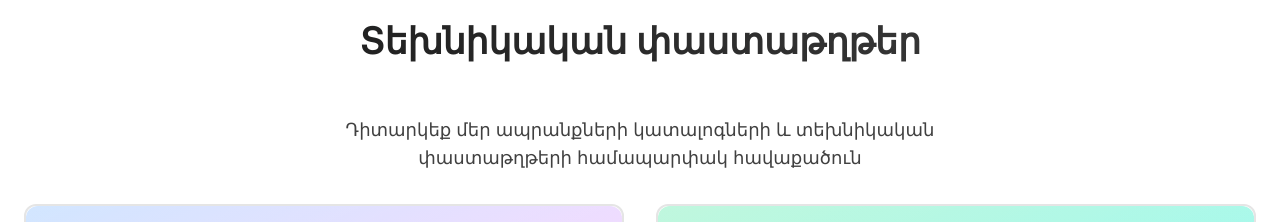
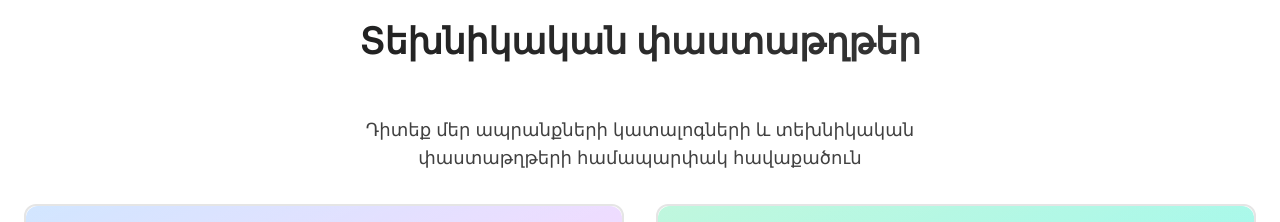
Before and after one commit to levonstepan/VerinLegno.am, a Next.js app: page /arm in a window 1280 px wide. Shown: the part 1611-1833 px from the top of the page. Built offline with nearby package versions, Linux system fonts and the light colour scheme.

Commit message:
Update Armenian Technical Documents description text

```diff
--- a/app/shared/content.ts
+++ b/app/shared/content.ts
@@ -33,7 +33,7 @@ export const hyContent = {
   catalogues: {
     title: "Տեխնիկական փաստաթղթեր",
     badge: "Ռեսուրսներ",
-    description: "Դիտարկեք մեր ապրանքների կատալոգների և տեխնիկական փաստաթղթերի համապարփակ հավաքածուն",
+    description: "Դիտեք մեր ապրանքների կատալոգների և տեխնիկական փաստաթղթերի համապարփակ հավաքածուն",
     pdfLabel: "PDF",
     openManual: "Բացել ձեռնարկը",
     cta: "Ավելին",
```
